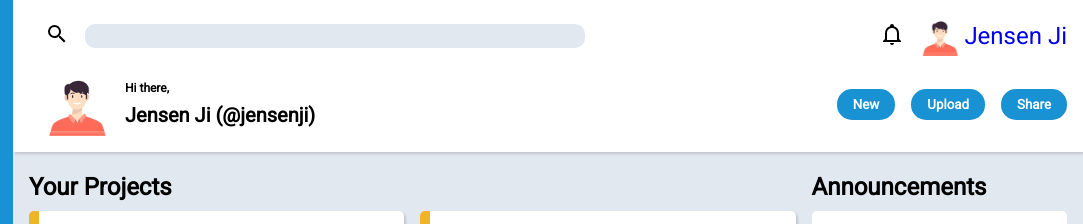
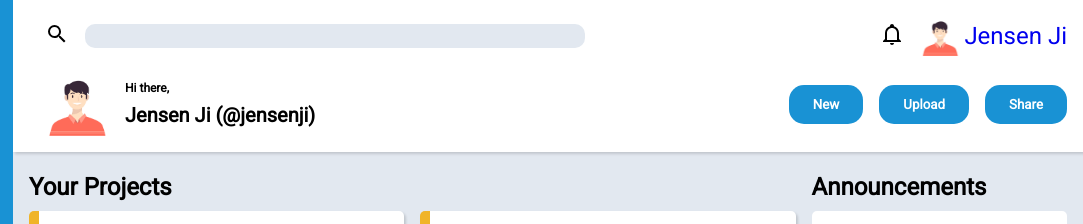
Before and after one commit to PlywoodPallet/admin-dashboard, a plain HTML site: page index.html in a window 1280 px wide. Shown: the top 224 px of the page, 197-1280 px from the left. Drawn offline with Linux system fonts and the light colour scheme.

Commit message:
Make page function buttons bigger

```diff
--- a/css/style.css
+++ b/css/style.css
@@ -210,10 +210,10 @@ h2 {
     font-family: inherit;
     box-sizing: border-box;
 
-    padding-top: 0.5rem;
-    padding-bottom: 0.5rem;
-    padding-left: 1rem;
-    padding-right: 1rem;
+    padding-top: 0.75rem;
+    padding-bottom: 0.75rem;
+    padding-left: 1.5rem;
+    padding-right: 1.5rem;
 
     border: 0;
     border-radius: 15px;
```
